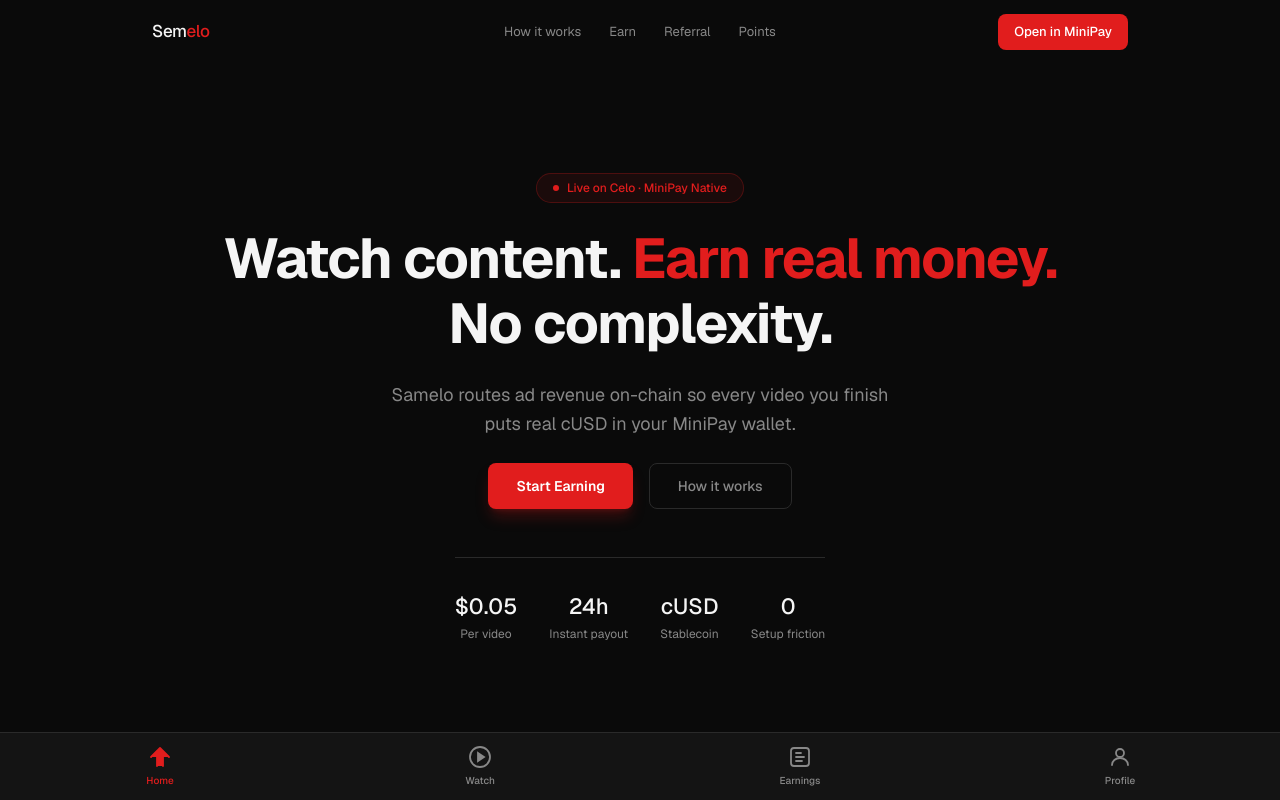
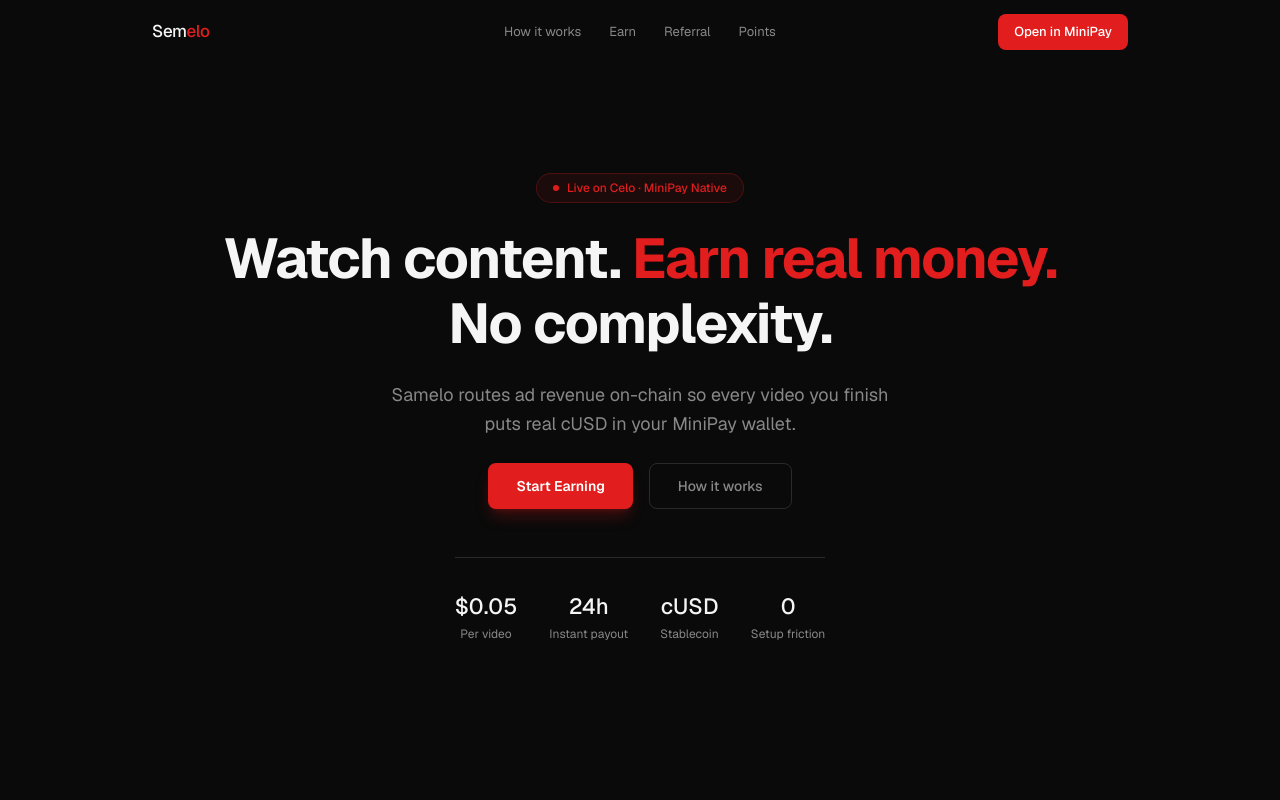
Before and after one commit to artomily/samelo, a Next.js app: page / in a window 1280 px wide. Shown: the top 800 px of the page. Built offline with nearby package versions, Linux system fonts and the light colour scheme; what wagmi would draw is missing.

Commit message:
Commit 18: Update app layout and metadata

```diff
--- a/app/layout.tsx
+++ b/app/layout.tsx
@@ -2,7 +2,6 @@ import type { Metadata } from "next";
 import { Geist, Geist_Mono } from "next/font/google";
 import "./globals.css";
 import { Providers } from "@/app/providers";
-import { BottomNav } from "@/app/components/BottomNav";
 import { ToastProvider } from "@/app/components/Toast";
 
 const geistSans = Geist({
@@ -33,12 +32,12 @@ export default function RootLayout({
     >
       <head>
         <meta name="talentapp:project_verification" content="bcec7c3e0b72860c2ca5ceb3e42d0ba8c44b7e27ee7baf9c2b00d7cc19ce17eabcc6fb358ed5445447b7b58ac3be4295265714982df62e08e8fc4477b1874268" />
-        <meta name="theme-color" content="#0A0E1A" />
+        <meta name="viewport" content="width=device-width, initial-scale=1, viewport-fit=cover" />
+        <meta name="theme-color" content="#0A0A0A" />
       </head>
       <body className="min-h-dvh bg-bg text-primary">
         <Providers>
-          <main className="pb-20">{children}</main>
-          <BottomNav />
+          <main>{children}</main>
           <ToastProvider />
         </Providers>
       </body>
```
